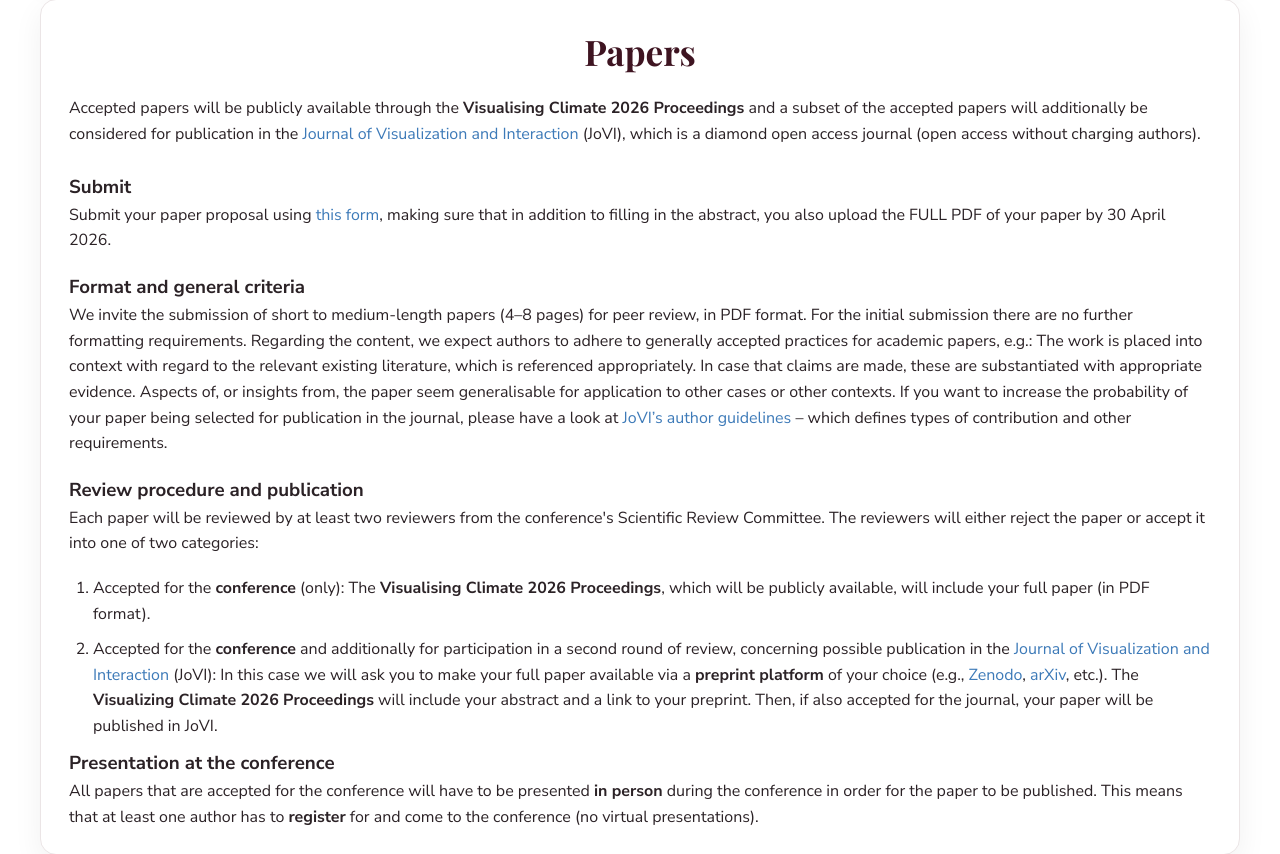
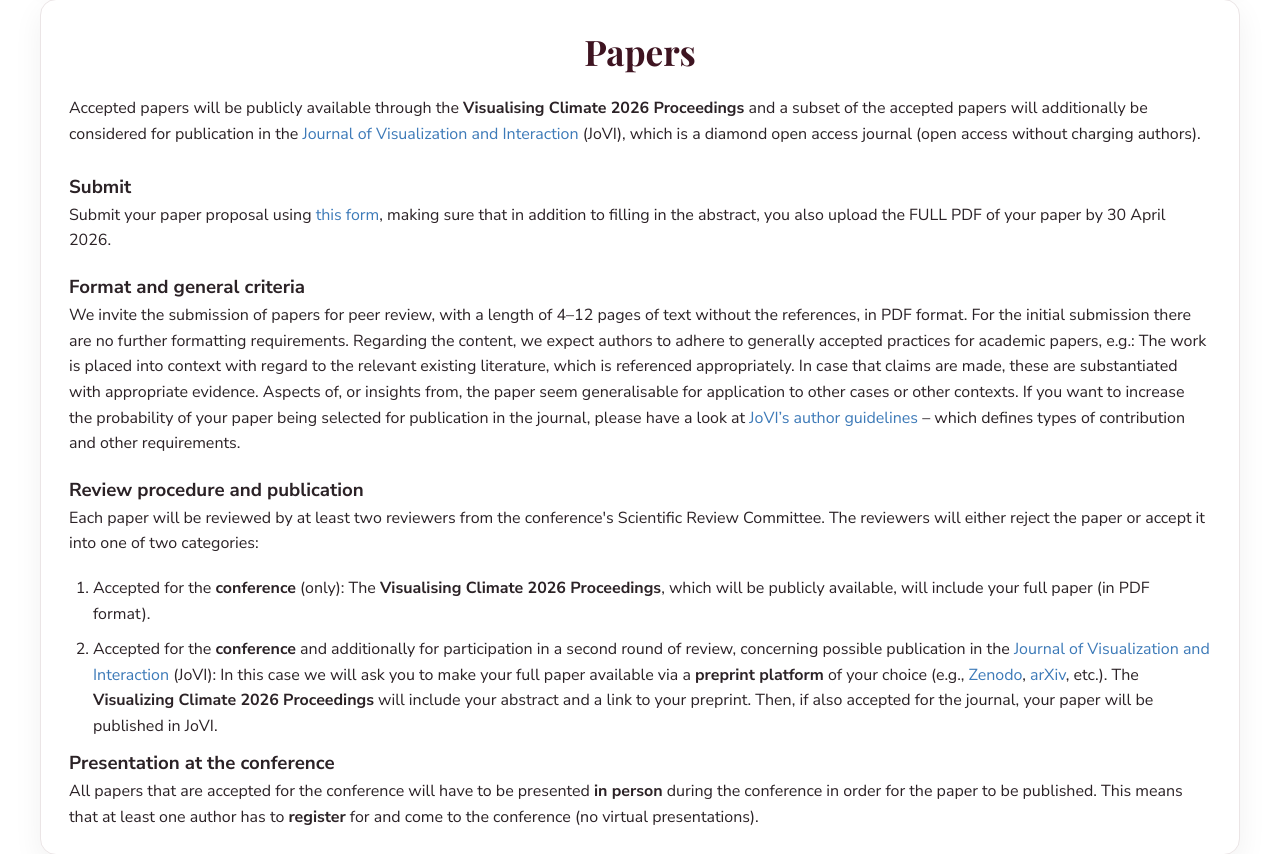
Before and after one commit to mastrong/climateconf, a Django app: page /submissions/ in a window 1280 px wide. Shown: the part 1953-2807 px from the top of the page. Run offline with Django 5.2, Linux system fonts and the light colour scheme.

Commit message:
update page length

```diff
--- a/templates/submissions.html
+++ b/templates/submissions.html
@@ -137,7 +137,7 @@
           </p>
           <h3>Format and general criteria</h3>
           <p class="desc">
-            We invite the submission of short to medium-length papers (4–8 pages) for peer review, in PDF format. For
+            We invite the submission of papers for peer review, with a length of 4–12 pages of text without the references, in PDF format. For
             the initial submission there are no further formatting requirements. Regarding the content, we expect authors
             to adhere to generally accepted practices for academic papers, e.g.: The work is placed into context with
             regard to the relevant existing literature, which is referenced appropriately. In case that claims are made,
```
